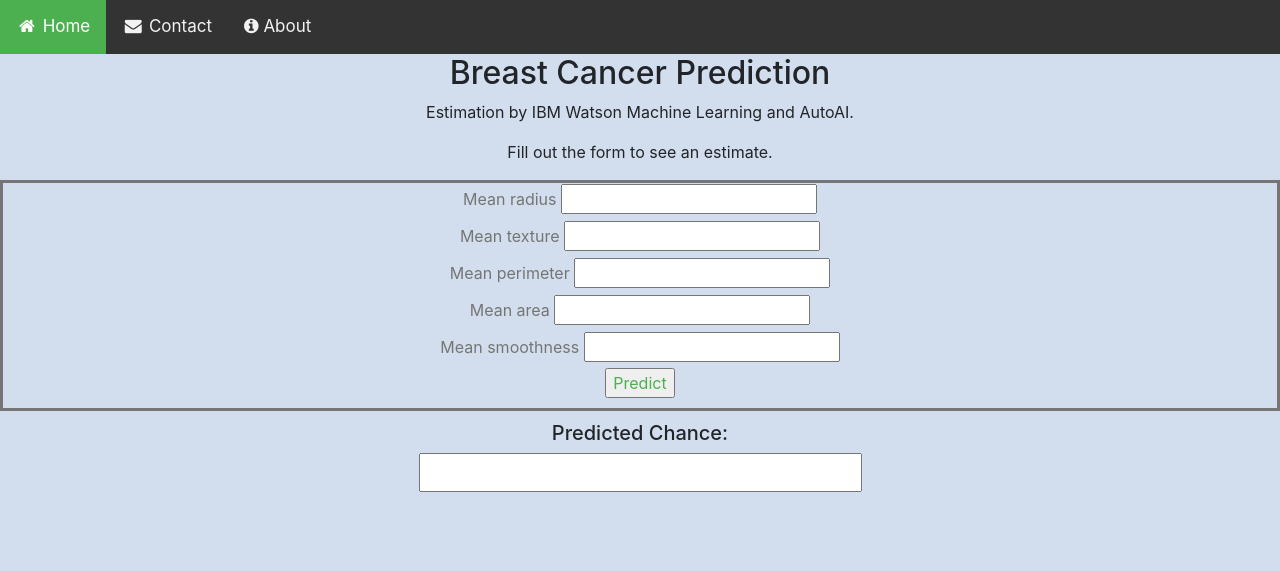
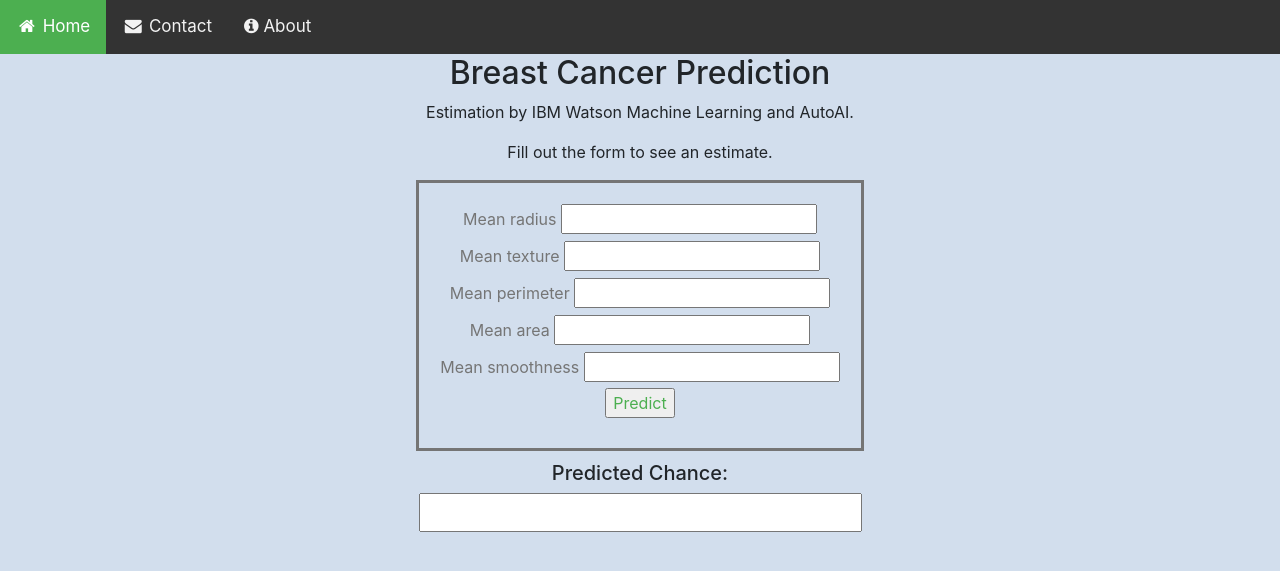
Before and after one commit to genberg/autoai, a Python web app: template web-app/templates/index.html in a window 1280 px wide. Shown: the top 571 px of the page. Run offline with Jinja, Linux system fonts and the light colour scheme; the template is opened without the code that fills it, so the values that code supplies are empty, except form fields; form fields are guessed from the names that the template uses; some libraries are stand-ins or nearby versions.

Commit message:
Update styles.css

```diff
--- a/web-app/static/styles/styles.css
+++ b/web-app/static/styles/styles.css
@@ -46,3 +46,10 @@ float: right;
 #submit{
   color: #4CAF50
 }
+
+.text-center {
+    text-align: center!important;
+    width: fit-content;
+    padding: 20px;
+    margin: auto;
+}
```
